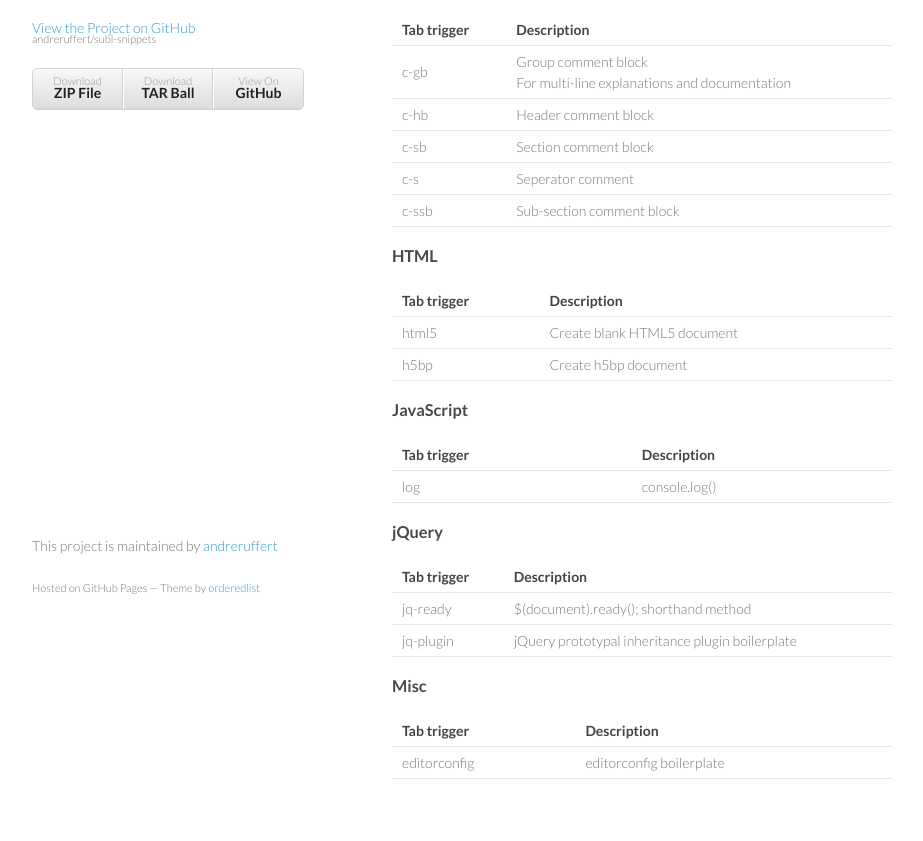
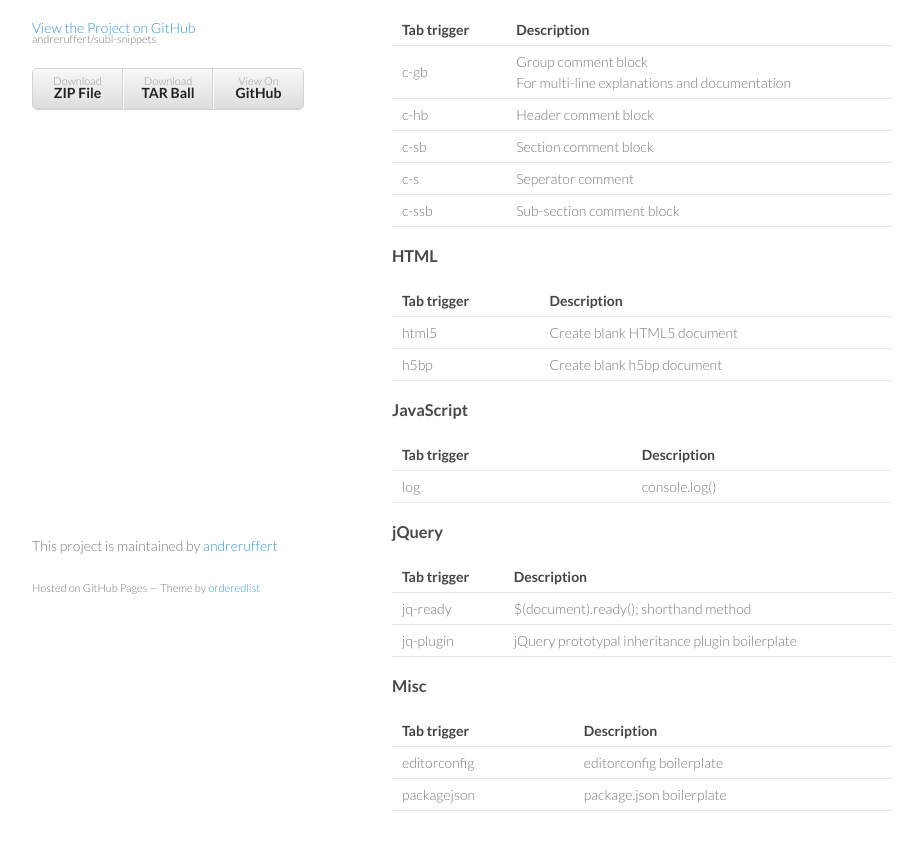
Before and after one commit to andreruffert/subl-snippets, a plain HTML site: page index.html in a window 1280 px wide. Shown: the part 133-974 px from the top of the page, without its empty margins (178-1101 px from the left). Drawn offline with Linux system fonts and the light colour scheme.

```diff
--- a/index.html
+++ b/index.html
@@ -73,7 +73,7 @@
     </tr>
 <tr>
 <td>h5bp</td>
-        <td>Create h5bp document</td>
+        <td>Create blank h5bp document</td>
     </tr>
 </table><h3>JavaScript</h3>
 
@@ -112,6 +112,10 @@
 <td>editorconfig</td>
         <td>editorconfig boilerplate</td>
     </tr>
+<tr>
+<td>packagejson</td>
+        <td>package.json boilerplate</td>
+    </tr>
 </table>
       </section>
       <footer>
```
Also changed, not shown: params.json (+1 -1 lines).
